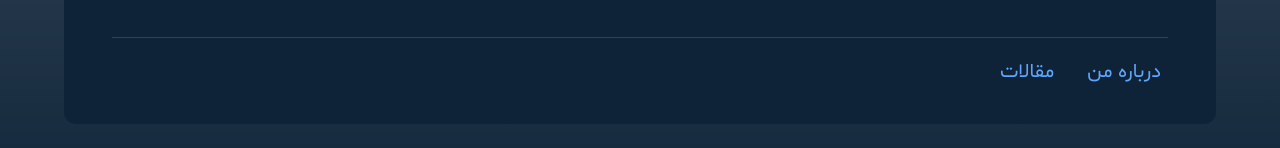
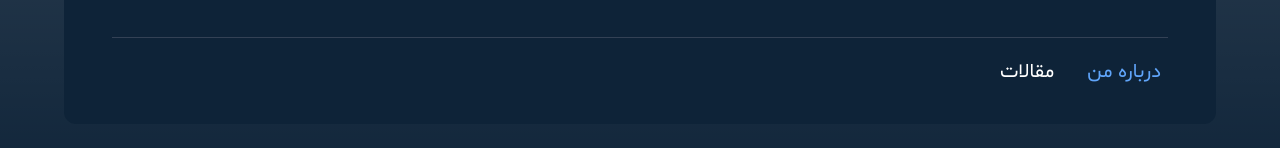
Before and after one commit to abolfazlmahdikhanii/cms, a React (Vite) app: page /articles in a window 1280 px wide. Shown: the part 690-838 px from the top of the page. Built offline with nearby package versions, Linux system fonts and the light colour scheme; no server answers; the database is empty; a small style sheet from the web is missing.

Commit message:
add route

```diff
--- a/src/containers/UserPage/UserPage.jsx
+++ b/src/containers/UserPage/UserPage.jsx
@@ -1,7 +1,8 @@
 import React from "react";
 import "./UserPage.css";
 import Box from "../../components/Ui/Box/Box";
-import { NavLink } from "react-router-dom";
+import { NavLink, Route, Routes } from "react-router-dom";
+import AboutUser from "./AboutUser/AboutUser";
 
 const UserPage = () => {
   return (
@@ -36,14 +37,16 @@ const UserPage = () => {
         </section>
         {/* tabs */}
         <section className="user-tabs">
-          <NavLink className="user-tabs__tab" activeClassName="active">درباره من</NavLink>
-          <NavLink className="user-tabs__tab" activeClassName="active">مقالات</NavLink>
+          <NavLink to="" end className="user-tabs__tab" activeClassName="active">درباره من</NavLink>
+          <NavLink to="articles" end className="user-tabs__tab" activeClassName="active">مقالات</NavLink>
         </section>
       </Box>
 
-      <Box>
+      <Routes>
+        <Route path="/" element={<AboutUser />} />
+        <Route path="/articles" element={<AboutUser />} />
+      </Routes>
 
-      </Box>
 
     </div>
   );
```
